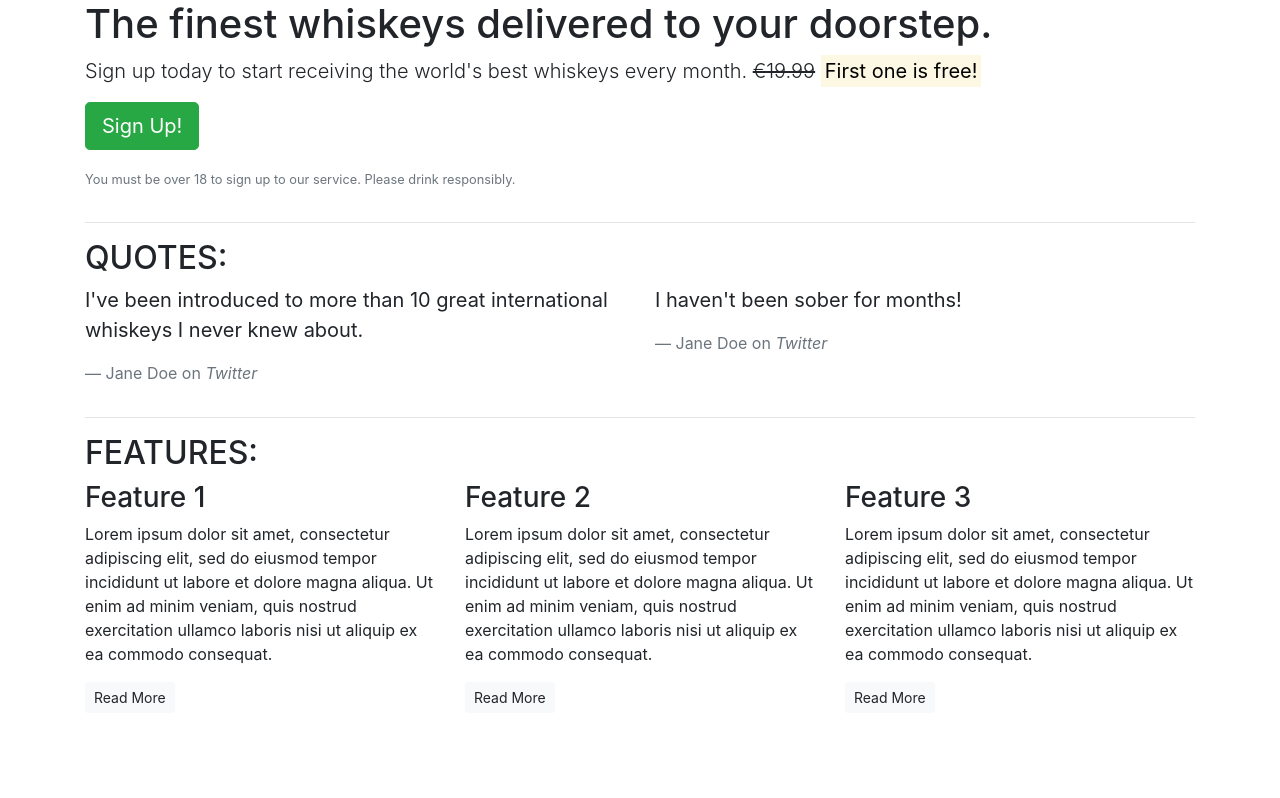
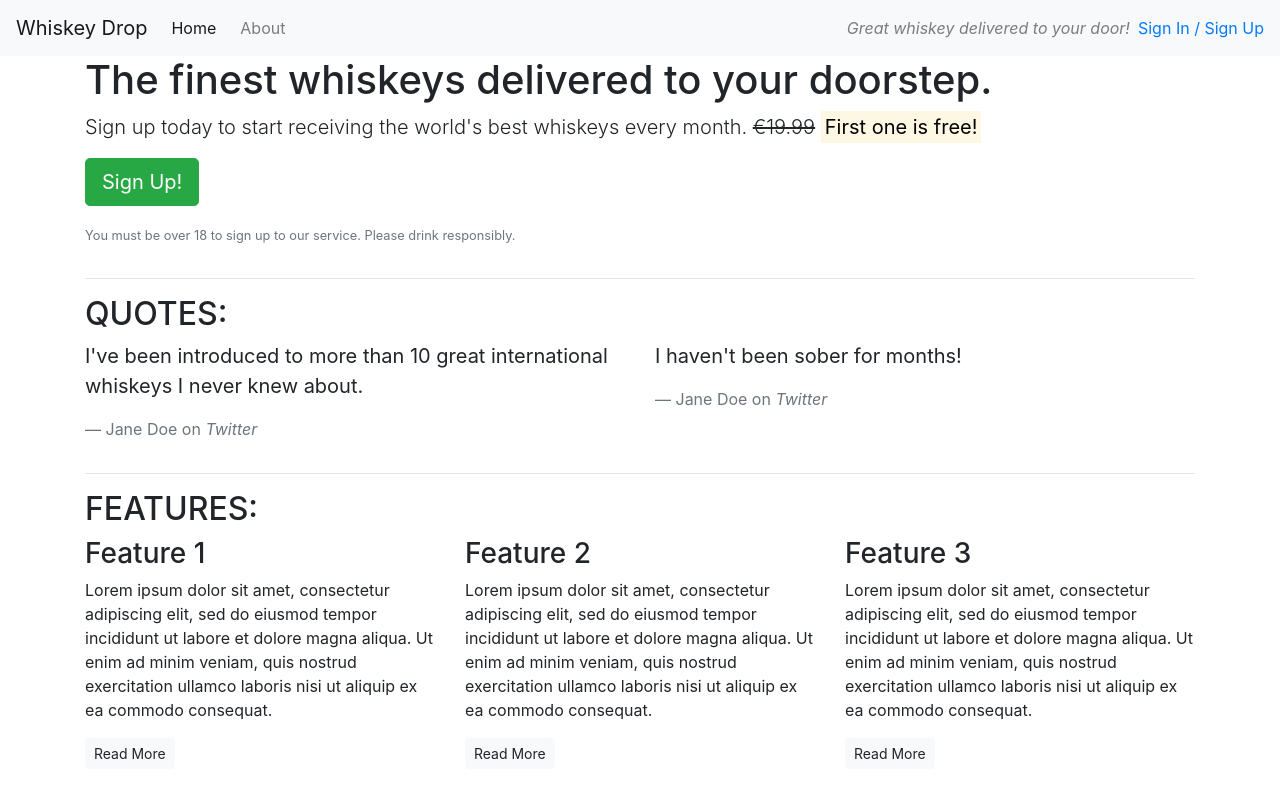
Before and after one commit to Emmacharleswilson/Whisky-Drop, a plain HTML site: page index.html in a window 1280 px wide. Drawn offline with nearby package versions, Linux system fonts and the light colour scheme.

Commit message:
Add navbar and navbar text

```diff
--- a/index.html
+++ b/index.html
@@ -9,6 +9,16 @@
 </head>
 
 <body>
+    <!-- Navbar -->
+    <nav class="navbar navbar-light bg-light navbar-expand-sm">
+        <a href="/" class="navbar-brand">Whiskey Drop</a>
+        <ul class="navbar-nav mr-auto">
+            <li class="active nav-item mr-2"><a class="nav-link" href="/">Home</a></li>
+            <li class="nav-item mr-2"><a class="nav-link" href="/about">About</a></li>
+        </ul>
+        <p class="navbar-text my-auto mr-2"><i>Great whiskey delivered to your door!</i></p>
+        <a href="/login">Sign In / Sign Up</a>
+    </nav>
     <article class="container">
         <!-- Callout -->
         <div class="row">
```
